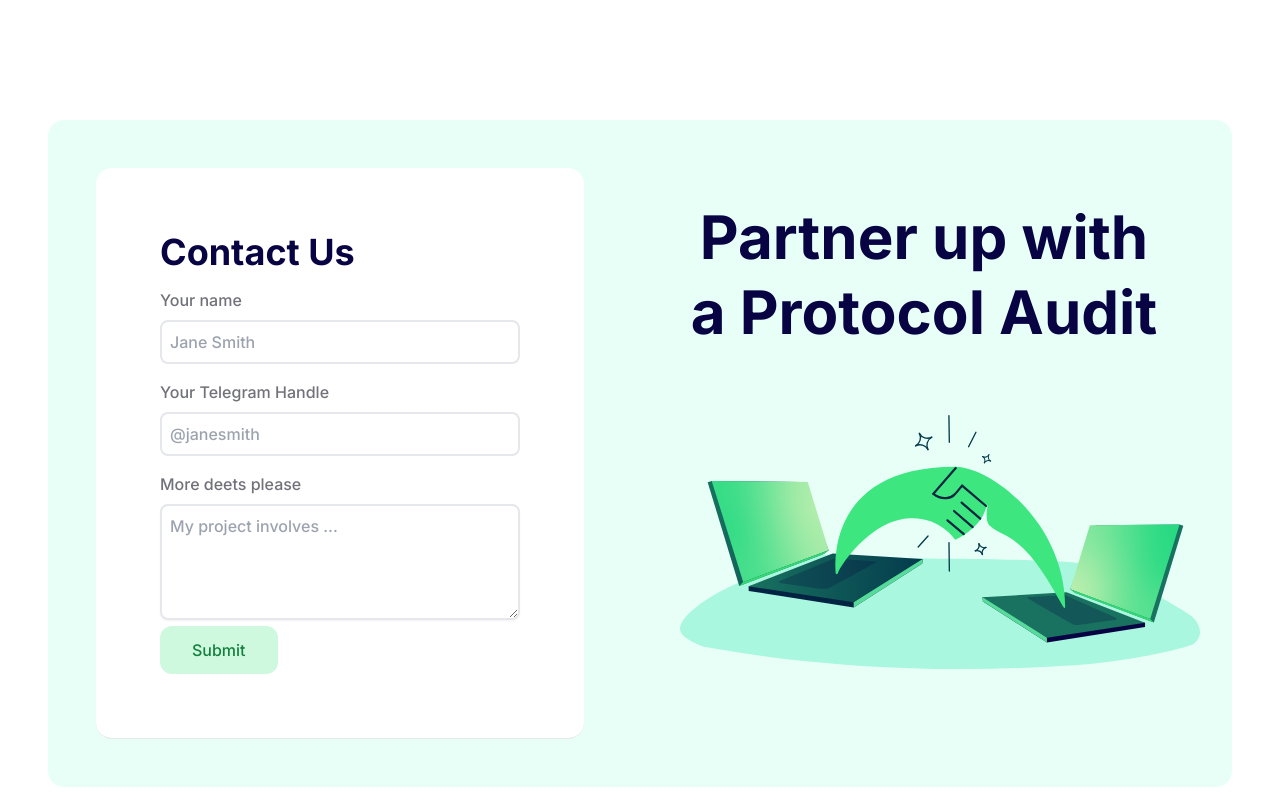
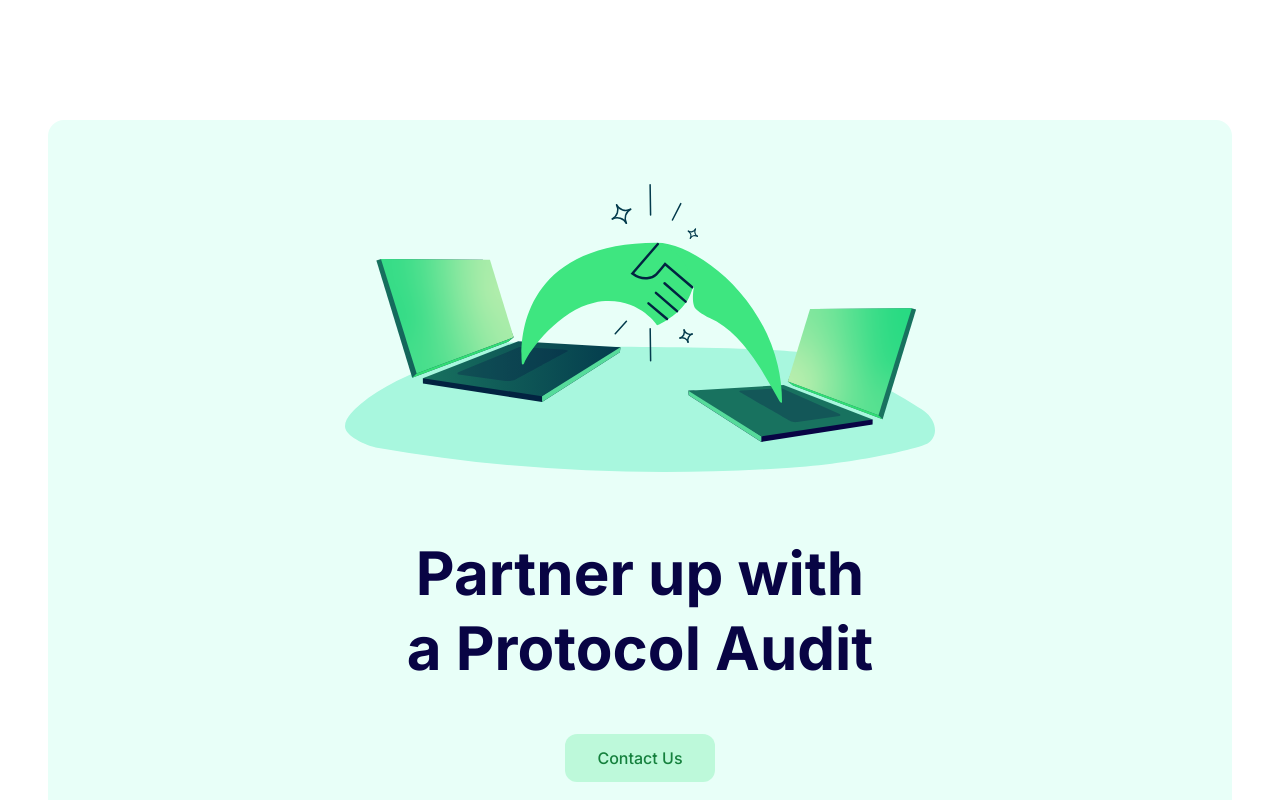
Before and after one commit to nullity00/zacademy-site, a React (Vite) app: page / in a window 1280 px wide. Shown: the part 3700-4500 px from the top of the page. Built offline with nearby package versions, Linux system fonts and the light colour scheme.

Commit message:
contact page

```diff
--- a/src/App.tsx
+++ b/src/App.tsx
@@ -4,6 +4,7 @@ import { BrowserRouter as Router, Routes, Route } from "react-router-dom";
 import { useState } from "react";
 import { Navbar, MobileNavbar } from "./modules/Navbar";
 import MembersPage from "./pages/Members";
+import ContactPage from "./pages/Contact";
 
 function App() {
   const [menuOpen, setMenuOpen] = useState(false);
@@ -20,6 +21,7 @@ function App() {
           <Route path="/" element={<HomePage />} />
           <Route path="/fellowships" element={<FellowshipsPage />} />
           <Route path="/members" element={<MembersPage />} />
+          <Route path="/contact-us" element={<ContactPage />} />
         </Routes>
       </div>
     </Router>
--- /dev/null
+++ b/src/modules/Contact/index.tsx
@@ -0,0 +1,3 @@
+export default function ContactUs() {
+  return <div>Contact Us</div>;
+}
--- a/src/modules/Home/4-Contact-Form/index.tsx
+++ /dev/null
@@ -1,55 +0,0 @@
-
-export default function PartnerUp() {
-  return (
-    <>
-      <div className="grid grid-cols-2 sm:flex sm:flex-col gap-4 m-12 sm:m-6 p-12 sm:p-4 rounded-2xl bg-[#E8FFF8]" id="contactform">
-        <div className="col-span-1 mr-12 sm:mr-0 bg-white rounded-2xl p-16 border-b border-gray-900/10">
-          <h1 className="lg:text-4xl md:text-4xl sm:text-4xl font-bold">
-            Contact Us
-          </h1>
-          <div className="pt-4">
-            <h2 className="text-zinc-500 mb-2">Your name</h2>
-            <input
-              type="text"
-              name="username"
-              id="username"
-              autoComplete="username"
-              className="w-full border-2 rounded-lg p-2 text-gray-900 placeholder:text-gray-400 sm:text-sm sm:leading-6"
-              placeholder="Jane Smith"
-            />
-          </div>
-          <div className="pt-4">
-            <h2 className="text-zinc-500 mb-2">Your Telegram Handle</h2>
-            <input
-              type="text"
-              name="username"
-              id="username"
-              autoComplete="username"
-              className="w-full border-2 rounded-lg p-2 text-gray-900 placeholder:text-gray-400 sm:text-sm sm:leading-6"
-              placeholder="@janesmith"
-            />
-          </div>
-          <div className="col-span-full pt-4">
-            <h2 className="text-zinc-500 mb-2">More deets please</h2>
-            <textarea
-              id="about"
-              name="about"
-              rows={4}
-              placeholder="My project involves ..."
-              className="w-full rounded-lg border-2 p-2 text-gray-900 shadow-sm placeholder:text-gray-400 sm:text-sm sm:leading-6"
-            />
-          </div>
-          <button type="submit" className="px-8 py-3 rounded-xl text-md text-darkgreen text-bold bg-emeraldlight bg-opacity-25 hover:bg-opacity-5 hover:text-emeraldlight duration-700">
-            Submit
-          </button>
-        </div>
-        <div className="col-span-1 ml-4 sm:ml-0">
-          <h1 className="py-8 md:leading-normal sm:leading-normal lg:leading-tight lg:text-6xl md:text-4xl sm:text-4xl text-center font-bold z-30">
-            Partner up with <br /> a Protocol Audit
-          </h1>
-          <img src="/hands out of laptop.svg" className="h-[18rem] m-4 sm:m-0" />
-        </div>
-      </div>
-    </>
-  );
-}
--- /dev/null
+++ b/src/modules/Home/4-Contact-Us/index.tsx
@@ -0,0 +1,19 @@
+import { Link } from "react-router-dom";
+
+export default function PartnerUp() {
+  return (
+    <>
+      <div className="flex flex-col items-center gap-4 m-12 p-12 rounded-2xl bg-[#E8FFF8]">
+        <img src="/hands out of laptop.svg" className="h-[18rem] m-4 sm:m-0" />
+        <h1 className="py-8 leading-normal lg:leading-tight lg:text-6xl text-center text-4xl font-bold">
+          Partner up with <br /> a Protocol Audit
+        </h1>
+        <Link to={"/contact-us"}>
+          <button className="px-8 py-3 rounded-xl text-md text-darkgreen text-bold bg-emeraldlight bg-opacity-25 hover:bg-opacity-5 hover:text-emeraldlight duration-700">
+            Contact Us
+          </button>
+        </Link>
+      </div>
+    </>
+  );
+}
--- /dev/null
+++ b/src/pages/Contact.tsx
@@ -0,0 +1,13 @@
+import ContactUs from "../modules/Contact";
+import Footer from "../modules/Footer";
+
+export default function ContactPage() {
+  return (
+    <>
+      <div className="lg:mx-40 mx-6 h-full relative">
+        <ContactUs />
+      </div>
+      <Footer />
+    </>
+  );
+}
--- a/src/pages/Home.tsx
+++ b/src/pages/Home.tsx
@@ -1,6 +1,6 @@
 import HeroSection from "../modules/Home/1-Hero-Section";
 import Sections from "../modules/Home/3-Sections";
-import PartnerUp from "../modules/Home/4-Contact-Form";
+import PartnerUp from "../modules/Home/4-Contact-Us";
 import Footer from "../modules/Footer";
 import Partners from "../modules/Home/2-Clients";
 
```
